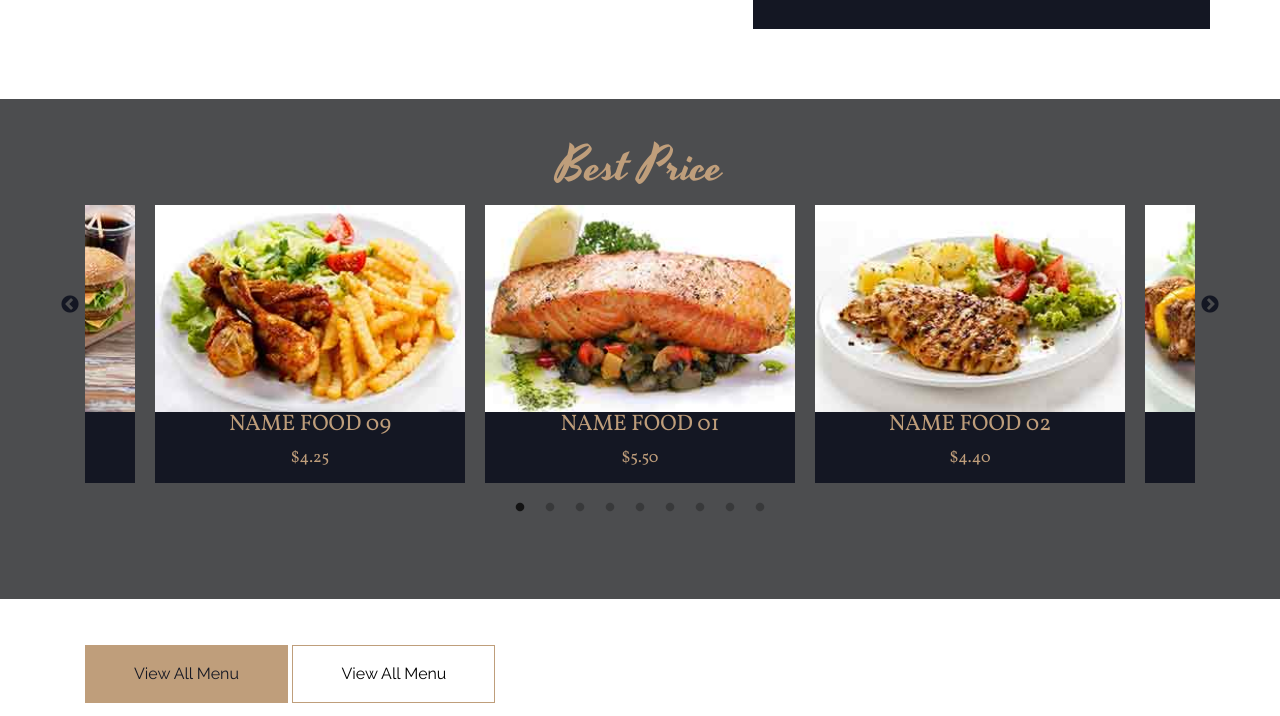
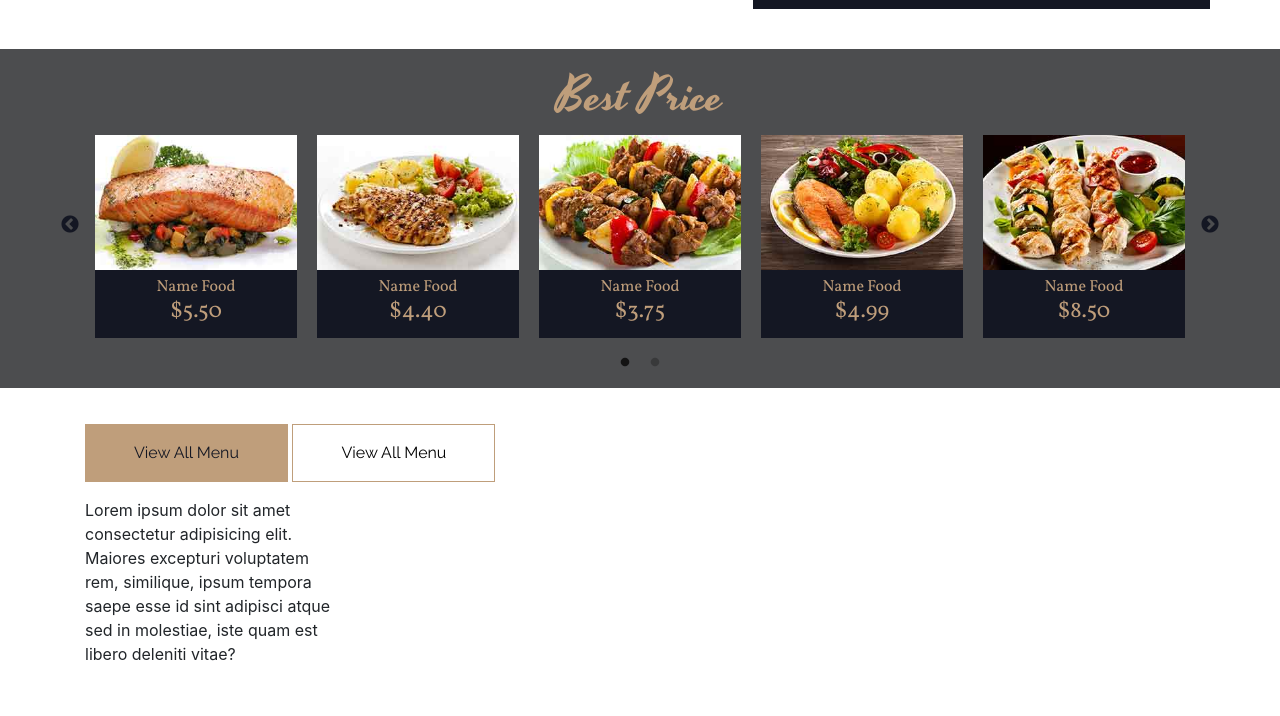
Before and after one commit to SerhiyAntipov/cafe, a website: page app/index.html in a window 1280 px wide. Shown: the part 1114-1830 px from the top of the page. After the commit the page ends 1780 px from the top, so only its background shows below. Drawn offline with Linux system fonts and the light colour scheme.

Commit message:
best price 1.2

```diff
--- a/app/index.html
+++ b/app/index.html
@@ -78,18 +78,23 @@
         <section class="about container">
             <h2>About Us</h2>
             <div class="row">
-                <div class="col-sm-12	col-md-7 about__text">
+                <div class="col-sm-12	col-md-7">
+                    <div class="about__text">
                         <p>Vestibulum ante ipsum primis in faucibus orci luctus et ultrices posuere cubilia Curae.
                         </p>
                         <p>Donec velit neque, auctor sit amet aliquam vel, ullamcorper sit amet ligula. Nulla
                             porttitor accumsan tincidunt. Curabitur aliquet quam id dui posuere blandit. Curabitur arcu
-                        erat, accumsan id imperdiet et, porttitor at sem. Pellentesque in ipsum id orci porta dapibus.
-                        Curabitur arcu erat, accumsan id imperdiet et, porttitor at sem. Curabitur aliquet quam id dui
+                            erat, accumsan id imperdiet et, porttitor at sem. Pellentesque in ipsum id orci porta
+                            dapibus.
+                            Curabitur arcu erat, accumsan id imperdiet et, porttitor at sem. Curabitur aliquet quam id
+                            dui
                             posuere blandit. Vivamus magna justo, lacinia eget consectetur sed, convallis at tellus.
-                        Vestibulum ac diam sit amet quam vehicula elementum sed sit amet dui. Cras ultricies ligula sed
+                            Vestibulum ac diam sit amet quam vehicula elementum sed sit amet dui. Cras ultricies ligula
+                            sed
                             magna dictum porta.</p>
                         <p>Curabitur aliquet quam id dui posuere blandit. Vivamus magna justo, lacinia eget consectetur
                             sed, dictum porta.</p>
+                    </div>
                 </div>
                 <div class="col-sm-12	col-md-5">
                     <div class="about__contacts">
@@ -115,72 +120,72 @@
                     <div class="price-slider__slide">
                         <img src="img/price-slider/img_01.jpg" alt="price-slider_01 img">
                         <div class="price-slider__text-container">
-                            <h4>Name Food 01</h4>
-                            <p class="price-slider__sub-title">$5.50</p>
+                            <p>Name Food</p>
+                            <h4 class="price-slider__sub-title">$5.50</h4>
                             <button class="btn btn-small">Read More</button>
                         </div>
                     </div>
                     <div class="price-slider__slide">
                         <img src="img/price-slider/img_02.jpg" alt="price-slider_02 img">
                         <div class="price-slider__text-container">
-                            <h4>Name Food 02</h4>
-                            <p class="price-slider__sub-title">$4.40</p>
+                            <p>Name Food</p>
+                            <h4 class="price-slider__sub-title">$4.40</h4>
                             <button class="btn btn-small">Read More</button>
                         </div>
                     </div>
                     <div class="price-slider__slide">
                         <img src="img/price-slider/img_03.jpg" alt="price-slider_03 img">
                         <div class="price-slider__text-container">
-                            <h4>Name Food 03</h4>
-                            <p class="price-slider__sub-title">$3.75</p>
+                            <p>Name Food</p>
+                            <h4 class="price-slider__sub-title">$3.75</h4>
                             <button class="btn btn-small">Read More</button>
                         </div>
                     </div>
                     <div class="price-slider__slide">
                         <img src="img/price-slider/img_04.jpg" alt="price-slider_04 img">
                         <div class="price-slider__text-container">
-                            <h4>Name Food 04</h4>
-                            <p class="price-slider__sub-title">$4.99</p>
+                            <p>Name Food</p>
+                            <h4 class="price-slider__sub-title">$4.99</h4>
                             <button class="btn btn-small">Read More</button>
                         </div>
                     </div>
                     <div class="price-slider__slide">
                         <img src="img/price-slider/img_05.jpg" alt="price-slider_05 img">
                         <div class="price-slider__text-container">
-                            <h4>Name Food 05</h4>
-                            <p class="price-slider__sub-title">$8.50</p>
+                            <p>Name Food</p>
+                            <h4 class="price-slider__sub-title">$8.50</h4>
                             <button class="btn btn-small">Read More</button>
                         </div>
                     </div>
                     <div class="price-slider__slide">
                         <img src="img/price-slider/img_06.jpg" alt="price-slider_06 img">
                         <div class="price-slider__text-container">
-                            <h4>Name Food 06</h4>
-                            <p class="price-slider__sub-title">$6.45</p>
+                            <p>Name Food</p>
+                            <h4 class="price-slider__sub-title">$6.45</h4>
                             <button class="btn btn-small">Read More</button>
                         </div>
                     </div>
                     <div class="price-slider__slide">
                         <img src="img/price-slider/img_07.jpg" alt="price-slider_07 img">
                         <div class="price-slider__text-container">
-                            <h4>Name Food 07</h4>
-                            <p class="price-slider__sub-title">$5.45</p>
+                            <p>Name Food</p>
+                            <h4 class="price-slider__sub-title">$5.45</h4>
                             <button class="btn btn-small">Read More</button>
                         </div>
                     </div>
                     <div class="price-slider__slide">
                         <img src="img/price-slider/img_08.jpg" alt="price-slider_08 img">
                         <div class="price-slider__text-container">
-                            <h4>Name Food 08</h4>
-                            <p class="price-slider__sub-title">$3.23</p>
+                            <p>Name Food</p>
+                            <h4 class="price-slider__sub-title">$3.23</h4>
                             <button class="btn btn-small">Read More</button>
                         </div>
                     </div>
                     <div class="price-slider__slide">
                         <img src="img/price-slider/img_09.jpg" alt="price-slider_09 img">
                         <div class="price-slider__text-container">
-                            <h4>Name Food 09</h4>
-                            <p class="price-slider__sub-title">$4.25</p>
+                            <p>Name Food</p>
+                            <h4 class="price-slider__sub-title">$4.25</h4>
                             <button class="btn btn-small">Read More</button>
                         </div>
                     </div>
--- a/app/js/index.js
+++ b/app/js/index.js
@@ -52,31 +52,35 @@
 
 
  $('.price-slider').slick({
-     centerMode: true,
-     centerPadding: '60px',
-     //  autoplay: true,
-     //  autoplaySpeed: 1000,
-     //  speed: 500,
      infinite: true,
-     slidesToShow: 3,
-     slidesToScroll: 3,
+     slidesToShow: 5,
+     slidesToScroll: 5,
      dots: true,
      responsive: [{
+             breakpoint: 980,
+             settings: {
+                 infinite: true,
+                 slidesToShow: 4,
+                 slidesToScroll: 4,
+                 dots: true,
+             }
+         },
+         {
              breakpoint: 768,
              settings: {
-                 //  arrows: false,
-                 centerMode: true,
-                 centerPadding: '40px',
-                 slidesToShow: 2
+                 infinite: true,
+                 slidesToShow: 3,
+                 slidesToScroll: 3,
+                 dots: true,
              }
          },
          {
              breakpoint: 480,
              settings: {
-                 //  arrows: false,
-                 centerMode: true,
-                 centerPadding: '40px',
-                 slidesToShow: 1
+                 infinite: true,
+                 slidesToShow: 2,
+                 slidesToScroll: 2,
+                 dots: true,
              }
          }
      ]
--- a/app/scss/_about.scss
+++ b/app/scss/_about.scss
@@ -1,6 +1,11 @@
 .about {
     h2 {
         text-align: center;
+    }
+
+    &__text {
+        padding: 0 1rem;
+        box-sizing: border-box;
     }
 
     &__contacts {
@@ -8,6 +13,7 @@
         background-color: $c-dark-blue;
         color: $c-white;
         padding: 1rem;
+        box-sizing: border-box;
 
         h4 {
             color: $c-mongoose;
--- a/app/scss/_best-price.scss
+++ b/app/scss/_best-price.scss
@@ -10,7 +10,6 @@ $c-black-opacity: rgba(20, 23, 35, 0.95);
 
 
 .best-price {
-    min-height: 500px;
     background-color: $c-dark-gray;
 
     h2 {
@@ -19,11 +18,10 @@ $c-black-opacity: rgba(20, 23, 35, 0.95);
 }
 
 .price-slider {
-    position: relative;
-
     &__slide {
         padding: 0 10px;
         box-sizing: border-box;
+        outline: none;
 
         img {
             width: 100%;
@@ -31,35 +29,42 @@ $c-black-opacity: rgba(20, 23, 35, 0.95);
         }
 
         &:hover .btn-small {
-            display: inline-block;
+            visibility: visible;
+            animation: btn-scale 1s infinite;
         }
+    }
+
+    .btn-small {
+        bottom: 100px;
+        margin: 0;
+        position: relative;
+        visibility: hidden;
+        background-color: $c-mongoose;
+        color: $c-dark-blue;
     }
 
     &__text-container {
         background-color: $c-dark-blue;
         text-align: center;
-        padding-bottom: 5px;
+        padding: 5px;
+        margin-bottom: -25px;
 
         h4,
         p {
             font-family: Vollkorn;
             color: $c-mongoose;
+            margin-bottom: 0rem;
         }
-    }
-
-    .btn-small {
-        display: none;
-        margin: 10px 0;
     }
 
     .slick-next,
     .slick-prev {
-        top: 100px;
+        top: 90px;
     }
 
     .slick-next {
         @media only screen and (max-width: 580px) {
-            right: 5px;
+            right: -13px;
         }
 
         &::before {
@@ -70,15 +75,13 @@ $c-black-opacity: rgba(20, 23, 35, 0.95);
 
     .slick-prev {
         @media only screen and (max-width: 580px) {
-            left: 5px;
-            z-index: 1;
+            left: -13px;
         }
 
         &::before {
             color: $c-dark-blue;
             opacity: 1;
         }
-
     }
 
     .slick-dots {
@@ -89,3 +92,13 @@ $c-black-opacity: rgba(20, 23, 35, 0.95);
         }
     }
 }
+
+@keyframes btn-scale {
+    25% {
+        transform: scale(1.05);
+    }
+
+    75% {
+        transform: scale(0.95);
+    }
+}
--- a/app/scss/index.scss
+++ b/app/scss/index.scss
@@ -6,7 +6,13 @@
 @import "about";
 @import "best-price";
 
+.wrapper {
+    min-width: 320px;
+    // overflow: hidden;
+}
+
 section:not(.slider-header) {
-    margin-bottom: 30px;
-    padding: 40px 0;
+    margin-bottom: 20px;
+    padding: 20px 0;
+    overflow: hidden;
 }
```
Also changed, not shown: app/css/index.css, dist/css/index.css, dist/index.html, dist/js/index.js. Lines whose indentation alone changed are shown as unchanged.
